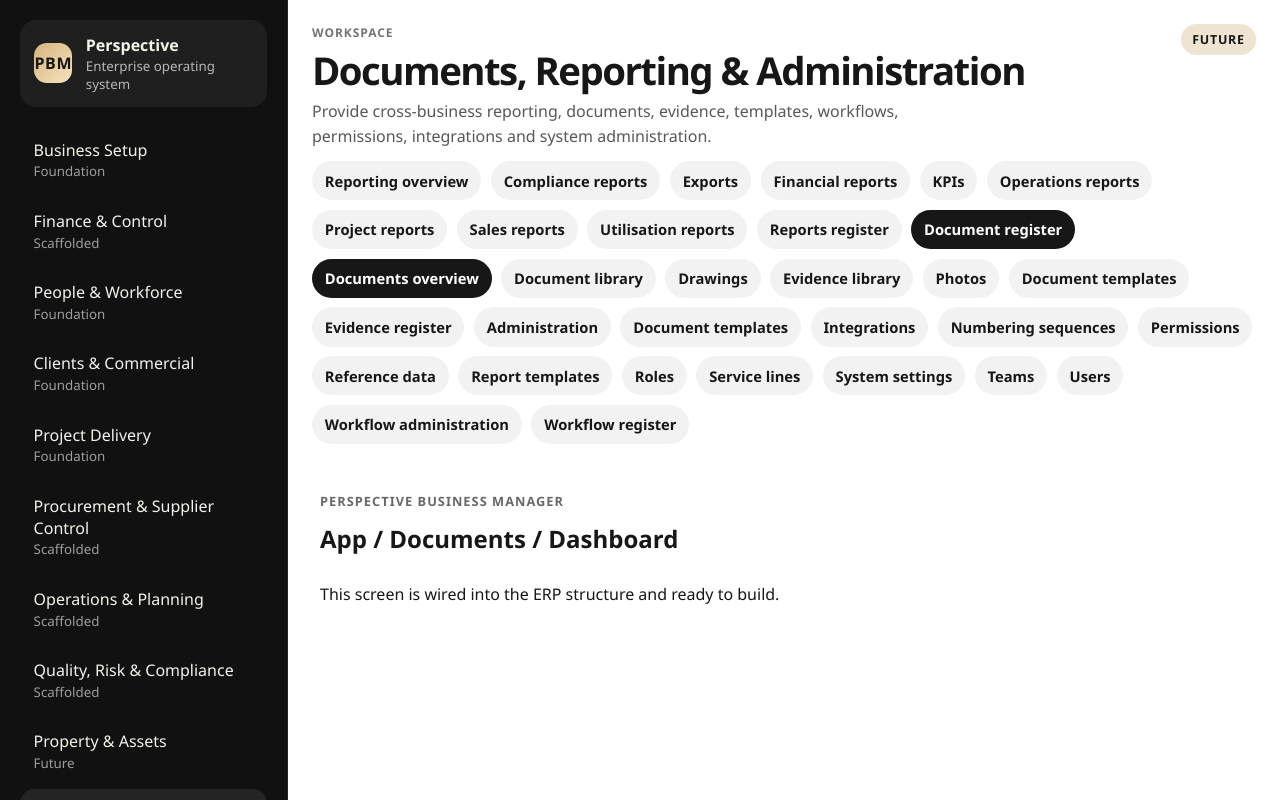
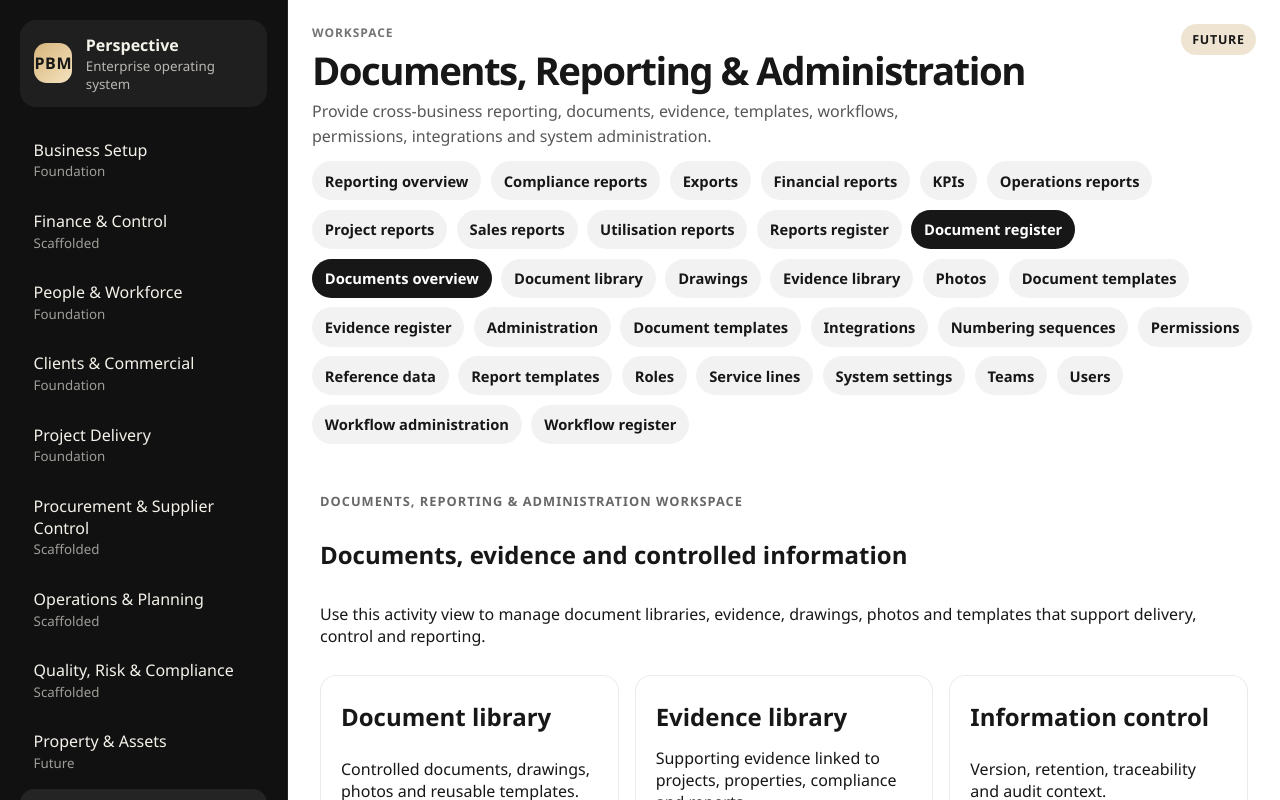
Before and after one commit to 8140spitt/perspective_business_manager, a SvelteKit app: page /app/documents/dashboard in a window 1280 px wide. Built offline with nearby package versions, Linux system fonts and the light colour scheme.

Commit message:
ui: align document dashboard wording

```diff
--- a/src/routes/app/documents/dashboard/+page.svelte
+++ b/src/routes/app/documents/dashboard/+page.svelte
@@ -1,17 +1,35 @@
 <svelte:head>
-	<title>App / Documents / Dashboard | Perspective Business Manager</title>
+	<title>Documents & Evidence | Perspective Business Manager</title>
 </svelte:head>
 
 <section class="page">
-	<p class="eyebrow">Perspective Business Manager</p>
-	<h1>App / Documents / Dashboard</h1>
-	<p>This screen is wired into the ERP structure and ready to build.</p>
+	<p class="eyebrow">Documents, Reporting & Administration workspace</p>
+	<h1>Documents, evidence and controlled information</h1>
+	<p>
+		Use this activity view to manage document libraries, evidence, drawings, photos and templates
+		that support delivery, control and reporting.
+	</p>
+
+	<section class="cards" aria-label="Document and evidence activity areas">
+		<article>
+			<h2>Document library</h2>
+			<p>Controlled documents, drawings, photos and reusable templates.</p>
+		</article>
+		<article>
+			<h2>Evidence library</h2>
+			<p>Supporting evidence linked to projects, properties, compliance and reports.</p>
+		</article>
+		<article>
+			<h2>Information control</h2>
+			<p>Version, retention, traceability and audit context.</p>
+		</article>
+	</section>
 </section>
 
 <style>
 	.page {
 		display: grid;
-		gap: 0.75rem;
+		gap: 1.5rem;
 		padding: 2rem;
 	}
 
@@ -24,7 +42,24 @@
 		opacity: 0.65;
 	}
 
-	h1 {
-		margin: 0;
+	h1,
+	h2,
+	p {
+		margin-block: 0.25rem;
+	}
+
+	.cards {
+		display: grid;
+		grid-template-columns: repeat(auto-fit, minmax(14rem, 1fr));
+		gap: 1rem;
+	}
+
+	article {
+		display: grid;
+		gap: 0.35rem;
+		border: 1px solid rgba(0, 0, 0, 0.08);
+		border-radius: 1rem;
+		padding: 1.25rem;
+		background: white;
 	}
 </style>
```
